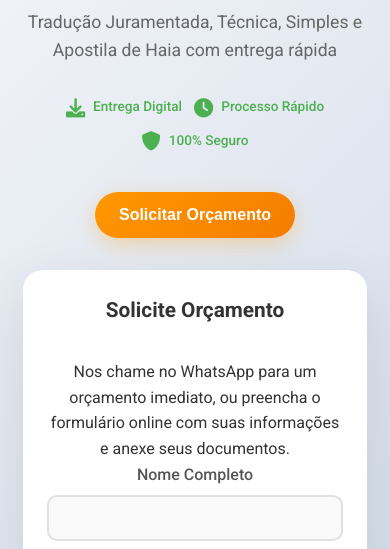
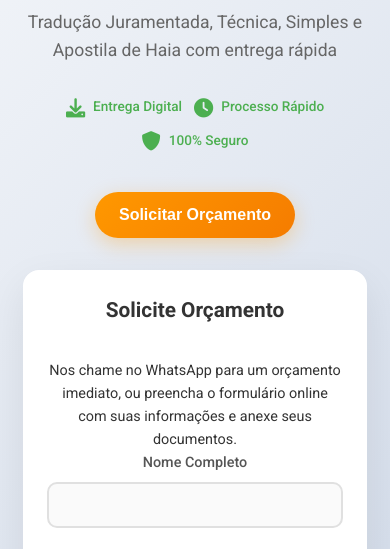
Before and after one commit to fabriciodolphin-svg/Dolphin-Translations, a plain HTML site: page index.html in a window 390 px wide. Shown: the part 221-770 px from the top of the page. Drawn offline with Linux system fonts and the light colour scheme.

Commit message:
Update style.css

```diff
--- a/style.css
+++ b/style.css
@@ -193,17 +193,20 @@ body {
 /* Form Card */
 .form-card {
     background: white;
-    padding: 2.5rem;
-    border-radius: 20px;
-    box-shadow: 0 20px 60px rgba(0, 0, 0, 0.1);
+    padding: 1.5rem; /* antes era 2.5rem */
+    border-radius: 16px; /* bordas levemente menores */
+    box-shadow: 0 15px 40px rgba(0, 0, 0, 0.08);
     backdrop-filter: blur(10px);
-    margin-top: 60px; /* padrão em desktop */
+    margin-top: 60px;
+    max-width: 380px; /* limita largura máxima do card */
+    font-size: 0.9rem; /* reduz levemente as fontes internas */
 }
 
 /* Ajuste para telas menores */
 @media (max-width: 768px) {
     .form-card {
-        margin-top: 30px; /* em celular/tablet fica mais compacto */
+        margin-top: 30px;
+        max-width: 100%; /* em celular ocupa toda a largura */
     }
 }
 
```
